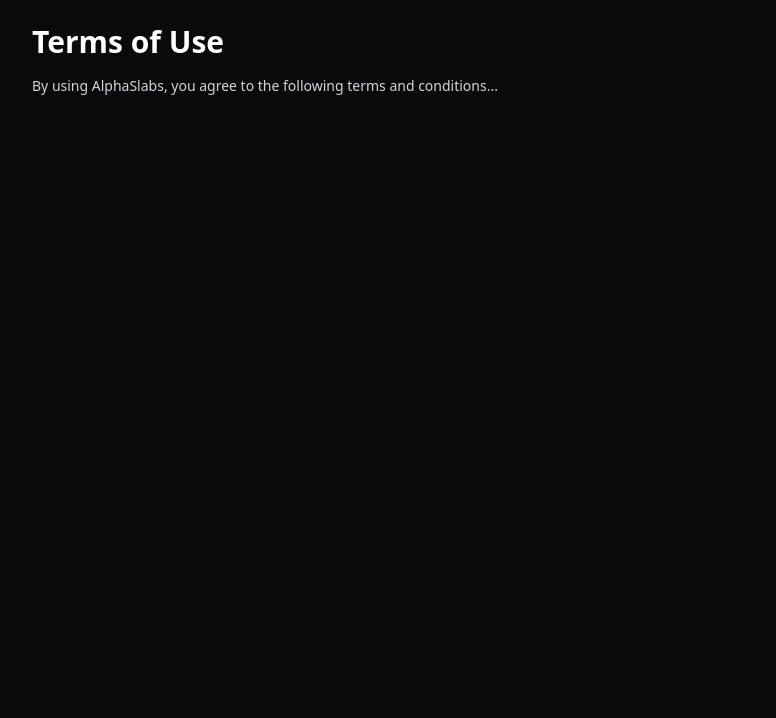
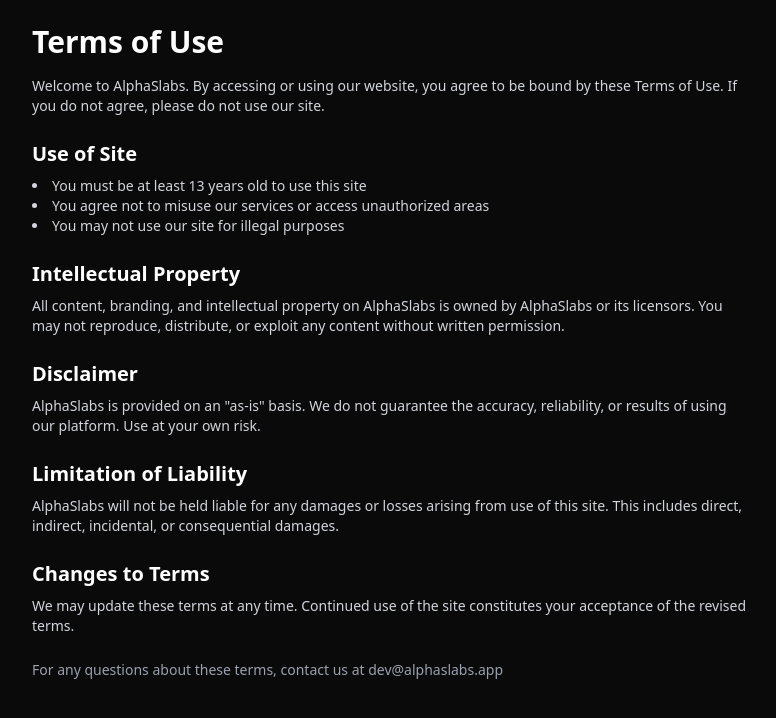
Before and after one commit to Sharkyboy-dev/alphaslabs-landing, a Next.js app: page /terms in a window 1280 px wide. Shown: the top 718 px of the page, without its empty margins (248-1024 px from the left). Built offline with nearby package versions, Linux system fonts and the light colour scheme.

Commit message:
Update page.tsx

```diff
--- a/app/terms/page.tsx
+++ b/app/terms/page.tsx
@@ -2,8 +2,40 @@ export default function TermsPage() {
   return (
     <main className="p-6 max-w-3xl mx-auto text-white">
       <h1 className="text-3xl font-bold mb-4">Terms of Use</h1>
-      <p className="text-sm text-gray-300 mb-2">
-        By using AlphaSlabs, you agree to the following terms and conditions...
+
+      <p className="text-sm text-gray-300 mb-4">
+        Welcome to AlphaSlabs. By accessing or using our website, you agree to be bound by these Terms of Use. If you do not agree, please do not use our site.
+      </p>
+
+      <h2 className="text-xl font-semibold mb-2 mt-6">Use of Site</h2>
+      <ul className="list-disc list-inside text-sm text-gray-300 mb-4">
+        <li>You must be at least 13 years old to use this site</li>
+        <li>You agree not to misuse our services or access unauthorized areas</li>
+        <li>You may not use our site for illegal purposes</li>
+      </ul>
+
+      <h2 className="text-xl font-semibold mb-2 mt-6">Intellectual Property</h2>
+      <p className="text-sm text-gray-300 mb-4">
+        All content, branding, and intellectual property on AlphaSlabs is owned by AlphaSlabs or its licensors. You may not reproduce, distribute, or exploit any content without written permission.
+      </p>
+
+      <h2 className="text-xl font-semibold mb-2 mt-6">Disclaimer</h2>
+      <p className="text-sm text-gray-300 mb-4">
+        AlphaSlabs is provided on an "as-is" basis. We do not guarantee the accuracy, reliability, or results of using our platform. Use at your own risk.
+      </p>
+
+      <h2 className="text-xl font-semibold mb-2 mt-6">Limitation of Liability</h2>
+      <p className="text-sm text-gray-300 mb-4">
+        AlphaSlabs will not be held liable for any damages or losses arising from use of this site. This includes direct, indirect, incidental, or consequential damages.
+      </p>
+
+      <h2 className="text-xl font-semibold mb-2 mt-6">Changes to Terms</h2>
+      <p className="text-sm text-gray-300 mb-4">
+        We may update these terms at any time. Continued use of the site constitutes your acceptance of the revised terms.
+      </p>
+
+      <p className="text-sm text-gray-400 mt-6">
+        For any questions about these terms, contact us at dev@alphaslabs.app
       </p>
     </main>
   );
```
